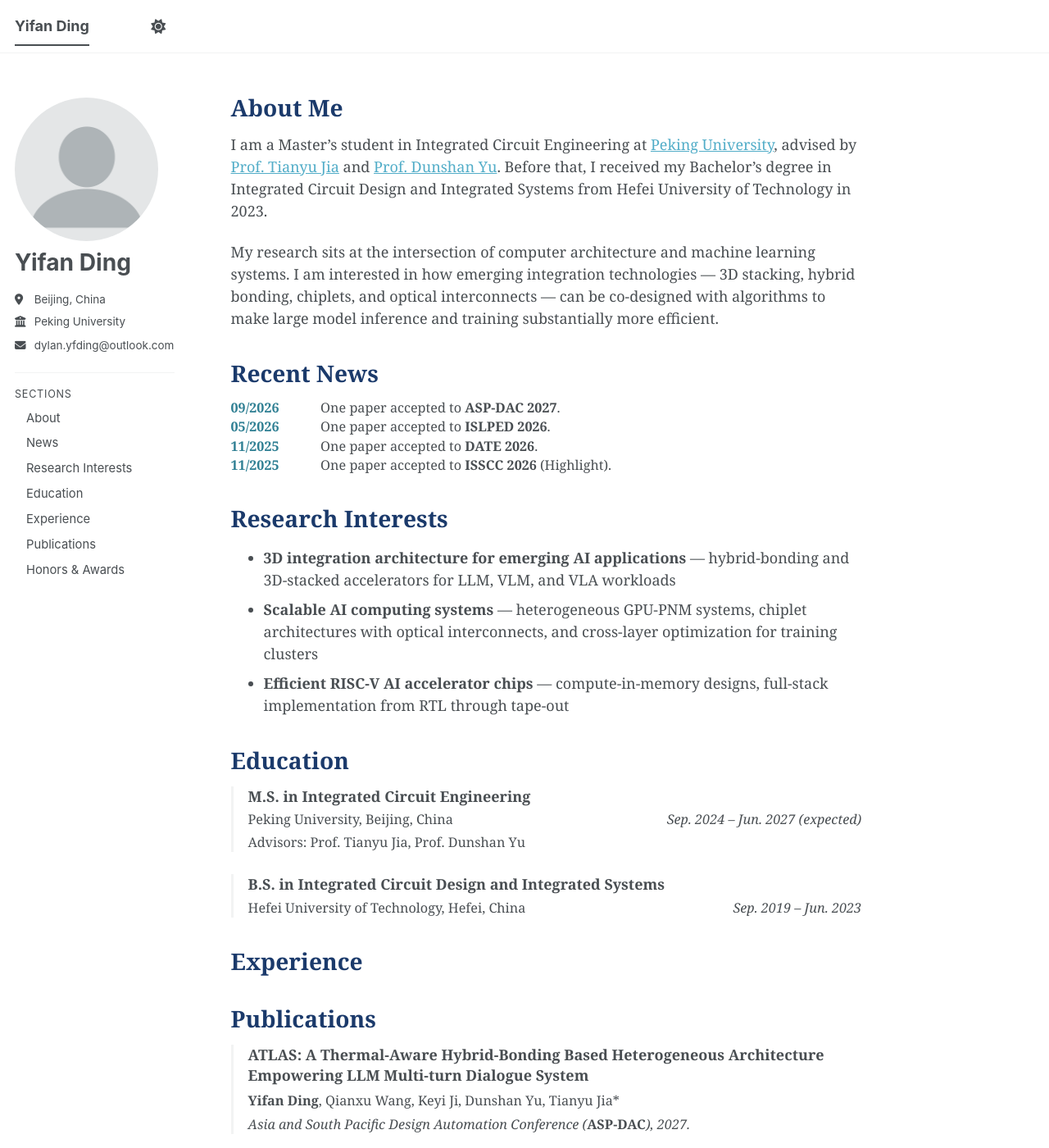
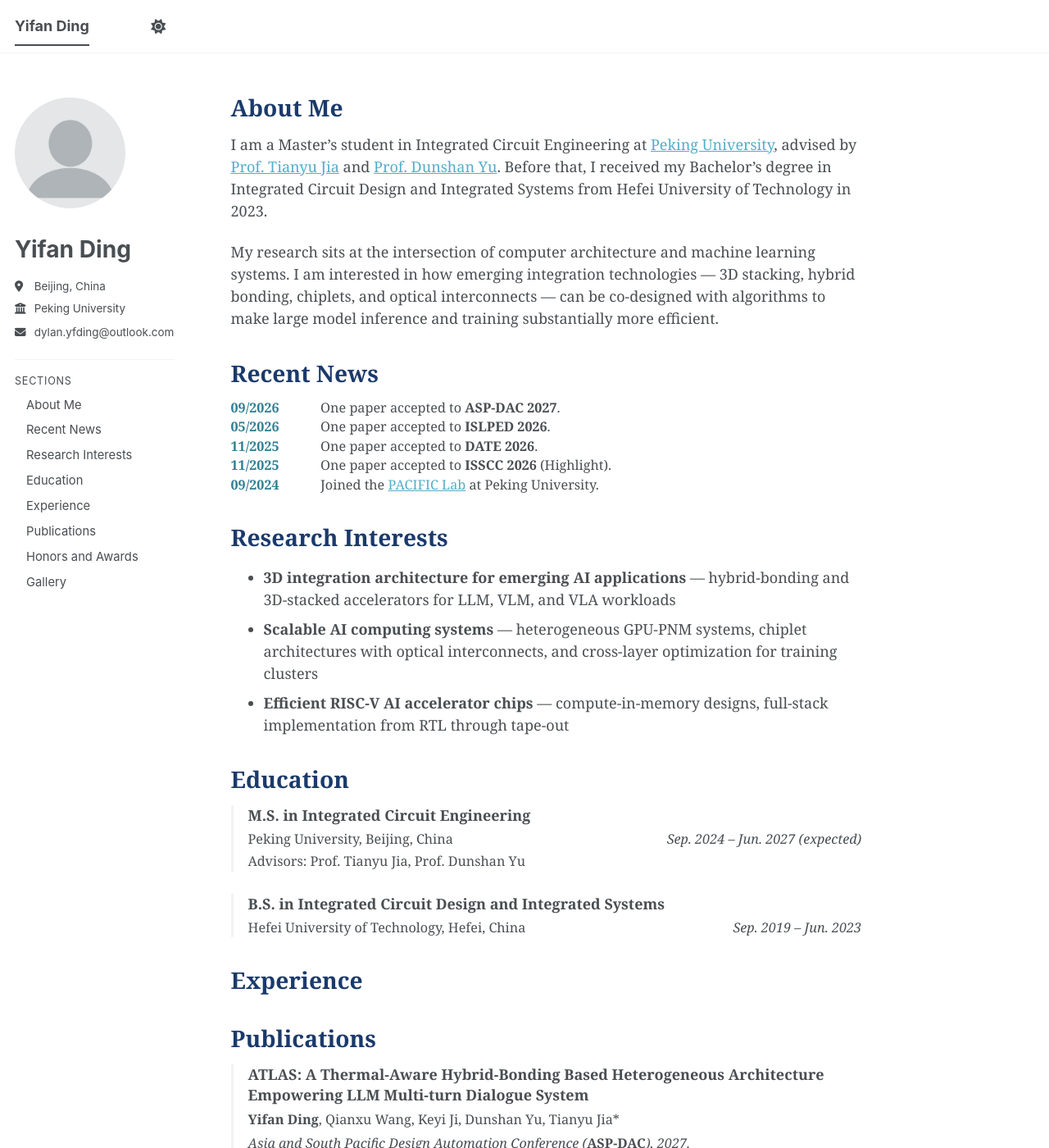
Before and after one commit to DylanDing54/DylanDing54.github.io, a Jekyll site: the page built from _pages/about.md, in a window 1280 px wide and 1400 px high. Shown: the whole window at 82% size. Built offline with Jekyll 4.4.1, drawn with Linux system fonts in a browser that asks for light colours; a style sheet for code colours, icons or effects is not loaded; some of the changed text lies outside the part shown.

Commit message:
Add Gallery section assets and widen the sidebar avatar gap
Create images/gallery/ with a README, empty out the placeholder gallery
entries so no broken tiles render, and push the sidebar text further
below the avatar.

Co-Authored-By: Claude Opus 5 (1M context) <noreply@anthropic.com>

```diff
--- a/Gemfile
+++ b/Gemfile
@@ -11,3 +11,8 @@ end
 
 gem 'github-pages'
 gem 'connection_pool', '2.5.0'
+
+gem "csv"
+gem "base64"
+gem "bigdecimal"
+gem "logger"
--- a/_pages/about.md
+++ b/_pages/about.md
@@ -32,6 +32,10 @@ Recent News
   <div class="news-item">
     <span class="news-date">11/2025</span>
     <span class="news-text">One paper accepted to <strong>ISSCC 2026</strong> (Highlight).</span>
+  </div>
+  <div class="news-item">
+    <span class="news-date">09/2024</span>
+    <span class="news-text">Joined the <a href="https://www.tianyuj.com/index.html" target="_blank" rel="noopener">PACIFIC Lab</a> at Peking University.</span>
   </div>
 </div>
 
@@ -84,5 +88,16 @@ Honors and Awards
 ======
 * Merit Student of Peking University, 2025
 * Hefei University of Technology's Science and Technology Activity Awards, 2022
-* Honorable Mention, National Finals, 6th IC-Innovation Challenge for Graduate Students, 2022
+* Honorable Mention, National Finals, 6th IC-Innovation Challenge for Undergraduates, 2022
 * Honorable Mention, FPGA Innovation Design Contest, Chinese Institute of Electronics, 2022
+
+Gallery
+======
+<div class="gallery-grid">
+{% for photo in site.data.gallery %}
+  <figure class="gallery-item">
+    <img src="{{ photo.image | prepend: '/images/gallery/' | relative_url }}" alt="{{ photo.alt | default: photo.caption }}" loading="lazy">
+    {% if photo.caption %}<figcaption>{{ photo.caption }}</figcaption>{% endif %}
+  </figure>
+{% endfor %}
+</div>
--- a/_sass/layout/_custom.scss
+++ b/_sass/layout/_custom.scss
@@ -260,10 +260,32 @@ html[data-theme="dark"] {
 
 /* The theme insets the avatar image inside 5px of padding and a 1px
    border, so the visible circle starts 6px right of the name and links
-   below it. Drop the inset so the circle shares the same left edge. */
-.author__avatar img {
+   below it. Drop the inset so the circle shares the same left edge.
+   Note: the include puts `author__avatar` on the <img> itself as well as
+   on its wrapping <div>, so `img.author__avatar` is the element that
+   actually carries the size. */
+.author__avatar img,
+img.author__avatar {
     padding: 0;
     border: 0;
+}
+
+/* Smaller portrait, and more breathing room between it and the name
+   below. The theme stacks avatar and content only at $large; on
+   narrower screens they sit side by side in a table row, where these
+   would misalign them. */
+@include breakpoint($large) {
+    .author__avatar img,
+    img.author__avatar {
+        max-width: 135px;
+    }
+
+    /* px rather than em: the theme sets `line-height: 1` here, and the
+       first child (.author__name) has its own top margin, so an em value
+       reads against an unexpected font size. */
+    .author__content {
+        margin-top: 34px;
+    }
 }
 
 /* --- Sidebar section navigation --- */
@@ -336,3 +358,37 @@ html[data-theme="dark"] {
 .masthead {
     font-family: $sans-serif;
 }
+
+/* --- Gallery --- */
+
+/* Auto-fitting grid: tiles are at least 200px wide and share the row
+   evenly, so the layout works for any number of photos without the
+   theme's fixed half/third figure classes. */
+.gallery-grid {
+    display: grid;
+    grid-template-columns: repeat(auto-fit, minmax(200px, 1fr));
+    gap: 1em;
+    margin: 0.5em 0 1em;
+}
+
+.gallery-item {
+    margin: 0;
+
+    img {
+        display: block;
+        width: 100%;
+        height: 180px;
+        /* Uniform tile height regardless of the source aspect ratio. */
+        object-fit: cover;
+        border-radius: 4px;
+    }
+
+    figcaption {
+        margin-top: 0.35em;
+        font-family: $sans-serif;
+        font-size: 0.78em;
+        line-height: 1.35;
+        text-align: center;
+        color: var(--global-fig-caption-color);
+    }
+}
```
Also changed, not shown: _data/gallery.yml (added, +21 -0 lines), _data/sidebar_nav.yml (+8 -3 lines), images/gallery/README.md (added, +10 -0 lines).
